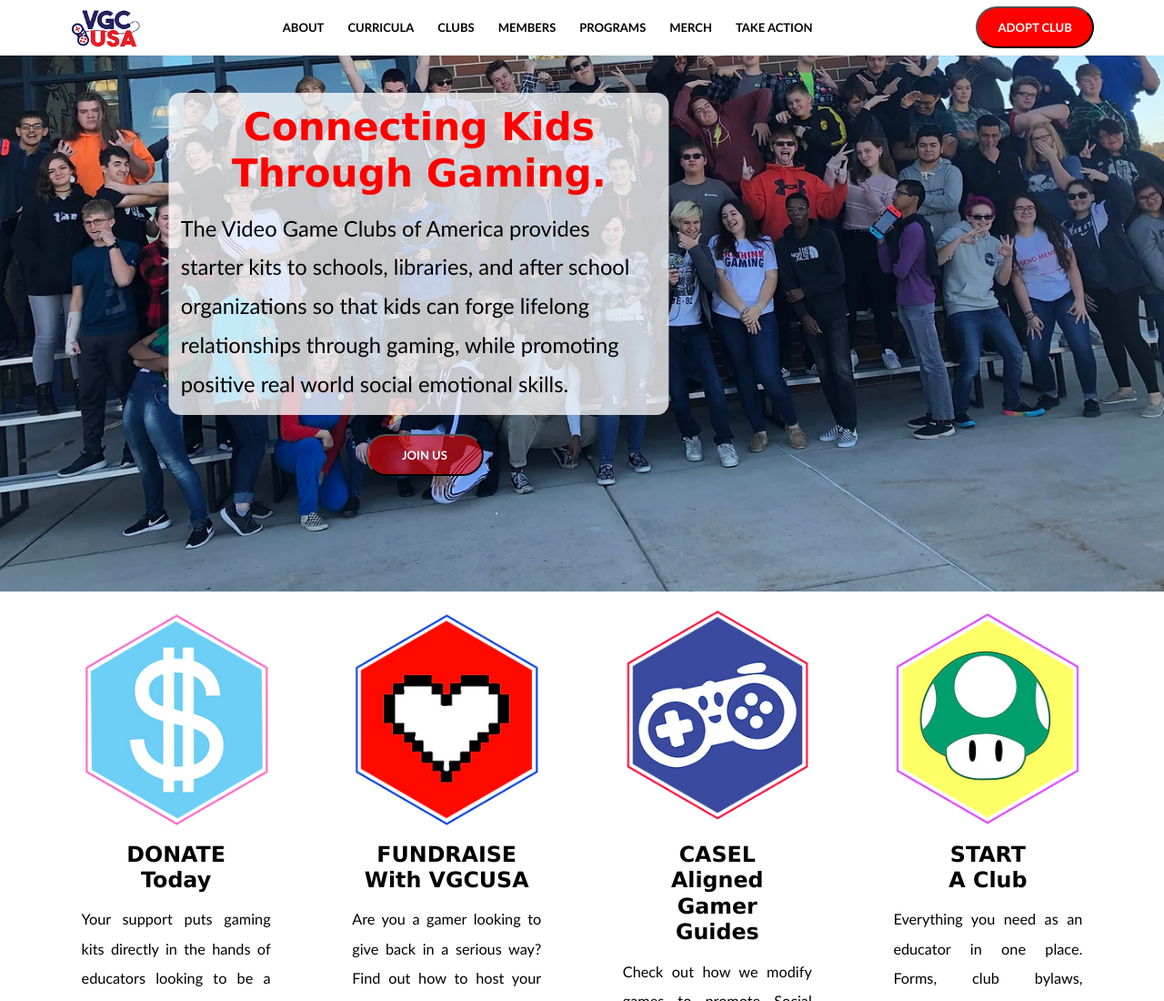
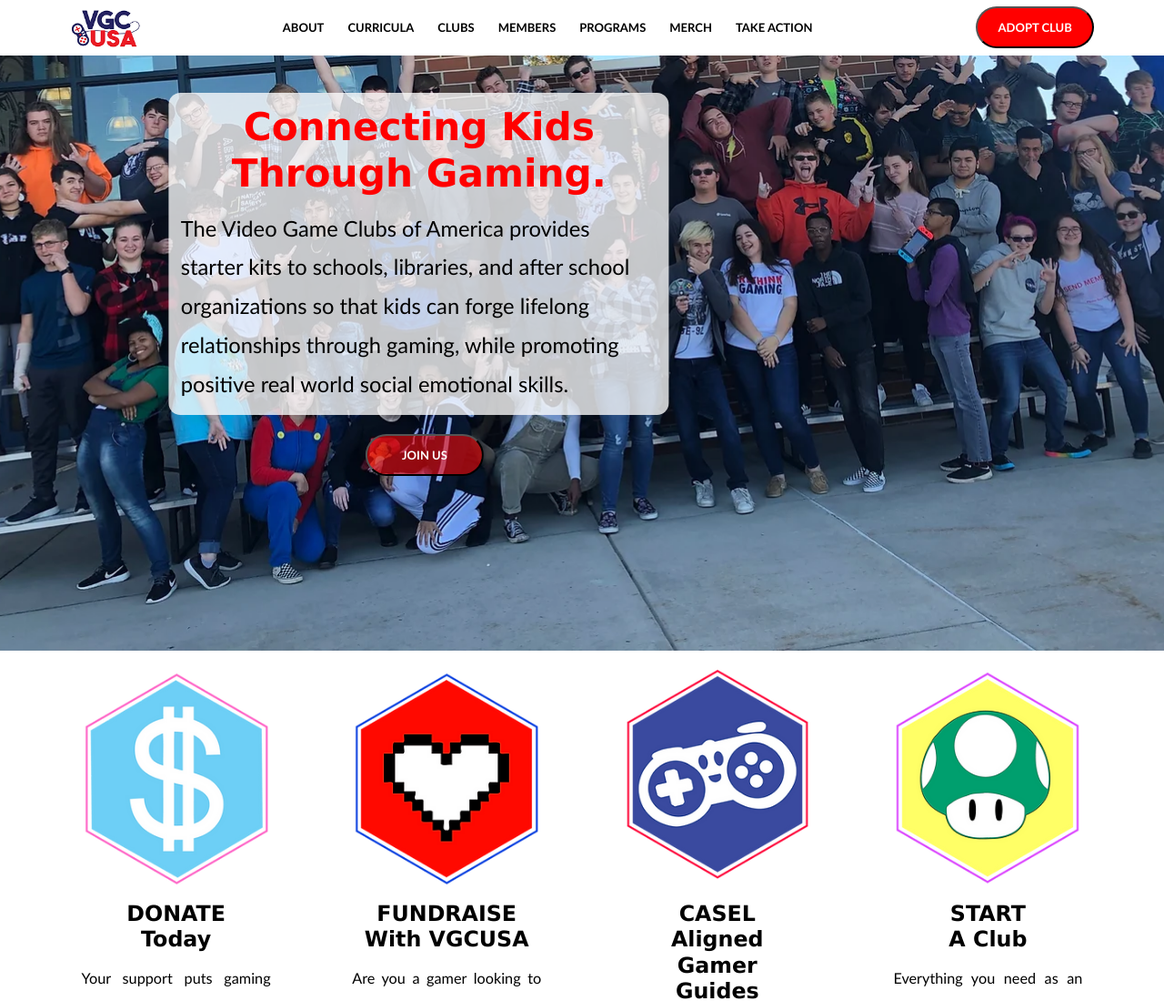
Before and after one commit to Pavel-Ignatenko6/Video-game-club, a website: page index.html in a window 1280 px wide. Shown: the top 1100 px of the page at 91% size. Drawn offline with Linux system fonts and the light colour scheme.

Commit message:
Complete project

```diff
--- a/styles.css
+++ b/styles.css
@@ -262,7 +262,7 @@
 .hero-section {
   background: url(/img/Hero-img.webp) no-repeat fixed top;
   width: 100%;
-  height: 50rem;
+  height: 55rem;
   background-size: cover;
 }
 
@@ -288,6 +288,7 @@
 
 .hero-text h2 {
   margin-top: 1rem;
+  padding: 0 4.5rem;
 }
 
 .hero-text p {
@@ -519,10 +520,10 @@
 .grid-container {
   display: grid;
   grid-template-areas:
-  "impact-image impact-text"
-  "numbers-left numbers-right"
-  "social-learning diagram"
-  "philanthropy-img philanthropy";
+    "impact-image impact-text"
+    "numbers-left numbers-right"
+    "social-learning diagram"
+    "philanthropy-img philanthropy";
   max-width: 120rem;
   width: 100%;
   margin: 0 auto 4rem;
@@ -906,7 +907,7 @@
 
 /* Align text vertically and make space between checkbox and the text */
 .checkbox-wrapper {
-  padding: 1px 0 1px .5rem;
+  padding: 1px 0 1px 0.5rem;
 }
 
 /* social media - right side */
```
